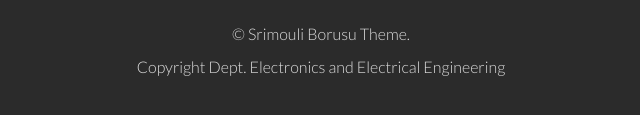
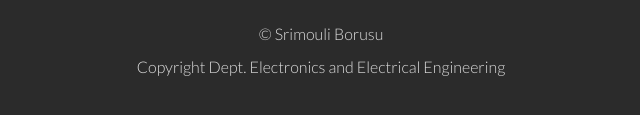
Before and after one commit to acumen2k18/acumen2k18.github.io, a plain HTML site: page index.html in a window 1280 px wide. Shown: the part 5797-5912 px from the top of the page, 304-944 px from the left. Drawn offline with nearby package versions, Linux system fonts and the light colour scheme; a web font is replaced by a local one.

Commit message:
minor change
1.1.3

```diff
--- a/index.html
+++ b/index.html
@@ -631,7 +631,7 @@
 						<li><a href="#"><i class="icon-circled icon-bgdark icon-pinterest icon-2x"></i></a></li>
 					</ul>
 					<p class="copyright">
-						&copy; Srimouli Borusu Theme.
+						&copy; Srimouli Borusu
 						<div class="credits">
 
 							<a href="www.vce.ac.in/">Copyright Dept. Electronics and Electrical Engineering </a>
```
